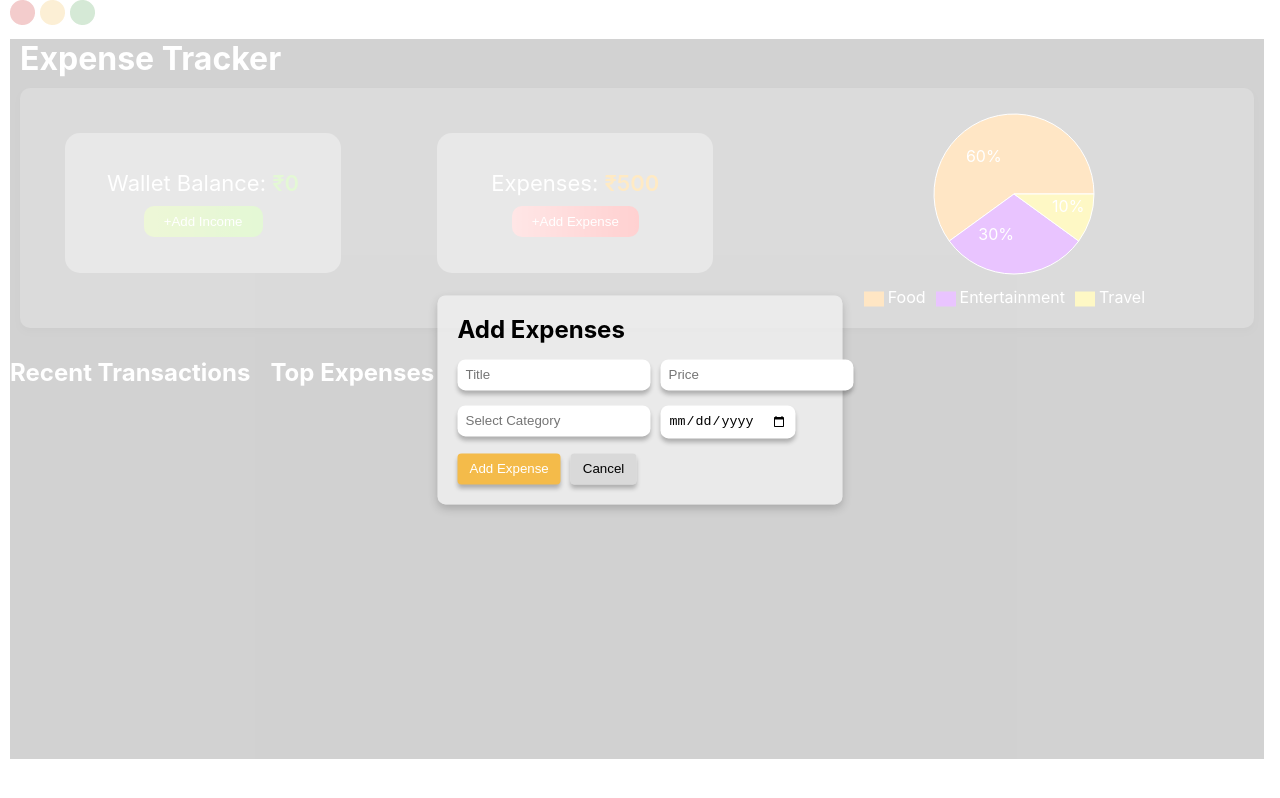
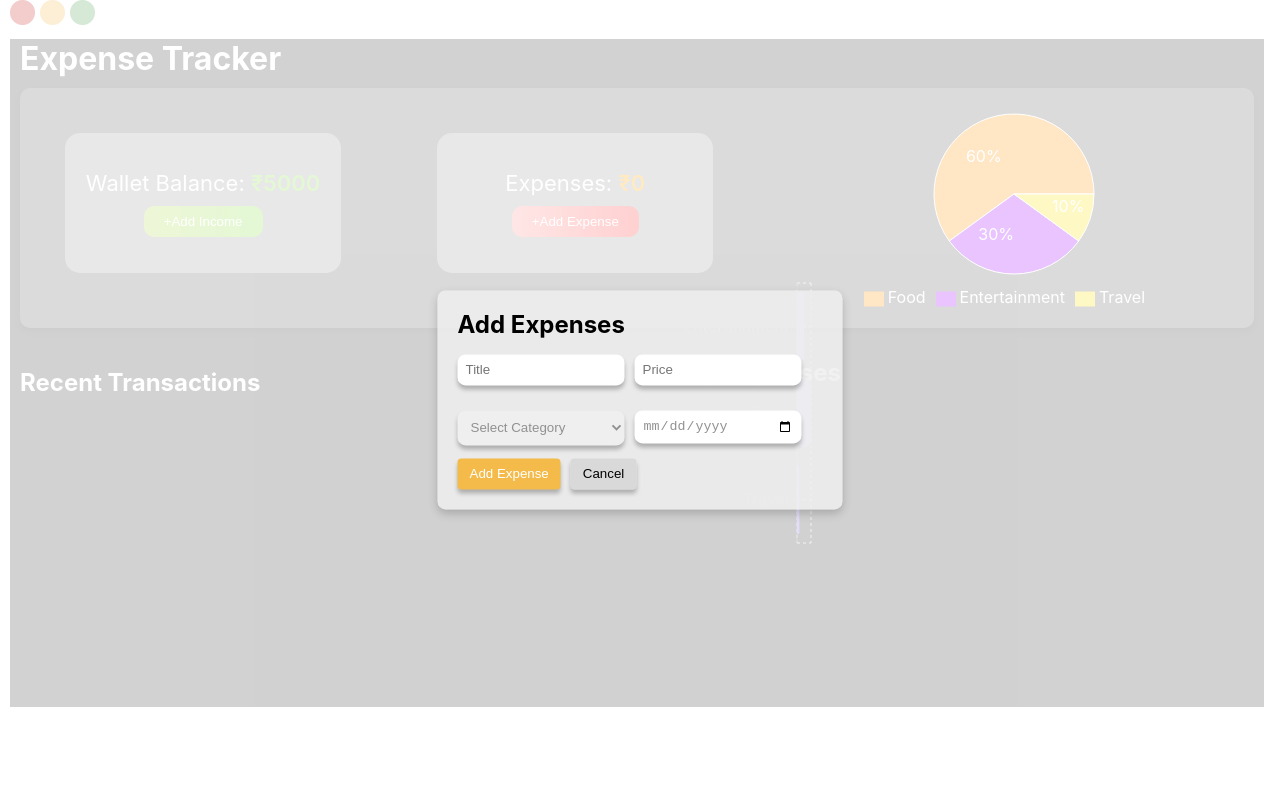
Before and after one commit to prachi397/Expense-Tracker, a React (Create React App) app: page / in a window 1280 px wide. Both pictures are taken after a click on the button "+Add Expense". Built offline with nearby package versions, Linux system fonts and the light colour scheme.

Commit message:
creating expense table and persist data in local storage

```diff
--- a/package.json
+++ b/package.json
@@ -6,8 +6,10 @@
     "@testing-library/jest-dom": "^5.17.0",
     "@testing-library/react": "^13.4.0",
     "@testing-library/user-event": "^13.5.0",
+    "notistack": "^3.0.1",
     "react": "^18.3.1",
     "react-dom": "^18.3.1",
+    "react-icons": "^5.3.0",
     "react-modal": "^3.16.1",
     "react-scripts": "5.0.1",
     "recharts": "^2.13.3",
--- a/src/App.js
+++ b/src/App.js
@@ -1,10 +1,11 @@
 import Dashboard from "./components/dashboard/Dashboard";
+import { SnackbarProvider } from "notistack";
 
 function App() {
   return (
-    <div className="App">
+    <SnackbarProvider maxSnack={3} autoHideDuration={3000}>
       <Dashboard/>
-    </div>
+    </SnackbarProvider>
   );
 }
 
--- a/src/components/dashboard/Dashboard.js
+++ b/src/components/dashboard/Dashboard.js
@@ -1,14 +1,40 @@
-import React, { useState } from "react";
+import React, { useEffect, useState } from "react";
 import "./dashboard.css";
 import ExpenseLogo from "../../assets/ExpenseLogo.png";
 import ExpenseChart from "../chart/ExpenseChart";
 import Popup from "../modal/Popup";
+import { useSnackbar } from "notistack";
+import ExpenseTable from "../expenseTable/ExpenseTable";
+import ExpenseBarChart from "../expenseBarChart/ExpenseBarChart";
 
 const Dashboard = () => {
+  const { enqueueSnackbar } = useSnackbar();
   const [isBalanceModalOpen, setIsBalanceModalOpen] = useState(false);
   const [isExpenseModalOpen, setIsExpenseModalOpen] = useState(false);
-  const [balance, setBalance] = useState(0);
+  const [balance, setBalance] = useState(5000);
   const [incomeAmount, setIncomeAmount] = useState("");
+
+  const categories = ["Food", "Entertainment", "Travel"];
+
+  const [selectedCategory, setSelectedCategory] = useState("");
+  const [expenseTitle, setExpenseTitle] = useState("");
+  const [expensePrice, setExpensePrice] = useState("");
+  const [expenseDate, setExpenseDate] = useState("");
+
+  const [expenseShowPrice, setShowExpensePrice] = useState(0);
+
+  //empty array to store object of expense details
+  const [expenseDetails, setExpenseDetails] = useState([]);
+
+  //save balance to local storage whenever balance gets update
+  useEffect(() => {
+    localStorage.setItem("balance", JSON.stringify(balance));
+  }, [balance]);
+
+  //save expense details to local storage whenever expense deatils gets update
+  useEffect(() => {
+    localStorage.setItem("expenseDetails", JSON.stringify(expenseDetails));
+  }, [expenseDetails]);
 
   //function to set the income amount
   const handleIncomeAmount = (e) => {
@@ -21,7 +47,8 @@ const Dashboard = () => {
   };
 
   // function to add balance while clicking on add income button inside popup
-  const handleAddBalance = () => {
+  const handleAddBalance = (e) => {
+    e.preventDefault();
     setBalance(balance + parseInt(incomeAmount));
     handleCloseBalanceModal();
     setIncomeAmount("");
@@ -40,6 +67,63 @@ const Dashboard = () => {
   // function to close the popup for expense
   const handleExpenseCloseModal = () => {
     setIsExpenseModalOpen(false);
+  };
+
+  // function for when an category is selected
+  const handleCategoryChange = (event) => {
+    setSelectedCategory(event.target.value);
+  };
+
+  // function to add expense title
+  const handleExpenseTitle = (event) => {
+    setExpenseTitle(event.target.value);
+  };
+
+  // function to add expense price
+  const handleExpensePrice = (event) => {
+    setExpensePrice(event.target.value);
+  };
+
+  // function to add expense date
+  const handleExpenseDate = (event) => {
+    setExpenseDate(event.target.value);
+  };
+
+  //function to add expense after entering the details
+  const handleAddExpenseDetails = (e) => {
+    e.preventDefault();
+    // Check if the expense price exceeds the available balance
+    if (parseInt(expensePrice) > balance) {
+      enqueueSnackbar("Insufficient balance to add this expense!", { variant: "error" });
+      return;
+    }
+    let expenseData = {
+      expenseTitle,
+      expensePrice,
+      selectedCategory,
+      expenseDate,
+    };
+    setExpenseDetails((prevExpenseDetails) => {
+      const newExpenseDetails = [...prevExpenseDetails, expenseData];
+      const totalExpense = newExpenseDetails.reduce(
+        (sum, expense) => sum + parseInt(expense.expensePrice),
+        0
+      );
+      setShowExpensePrice(totalExpense);
+      return newExpenseDetails;
+    });
+    setExpenseTitle("");
+    setExpensePrice("");
+    setSelectedCategory("");
+    setExpenseDate("");
+  };
+
+  const handleDelete = (expense) => {
+    // Implement delete functionality
+  };
+
+  const handleEdit = (expense) => {
+    // Implement edit functionality
   };
 
   return (
@@ -64,7 +148,7 @@ const Dashboard = () => {
           <div className="expense-container">
             <span className="expense-amount">
               <span>Expenses: </span>
-              <span className="expenses">₹500</span>
+              <span className="expenses">₹{expenseShowPrice}</span>
             </span>
             <button className="addExpense-btn" onClick={handleAddExpenses}>
               +Add Expense
@@ -79,8 +163,8 @@ const Dashboard = () => {
         {/* add income modal */}
         <Popup
           isOpen={isBalanceModalOpen}
+          onClose={handleCloseBalanceModal}
           onSubmit={handleAddBalance}
-          onClose={handleCloseBalanceModal}
           title="Add Balance"
           submitText="Add Balance"
           cancelText="Cancel"
@@ -90,56 +174,69 @@ const Dashboard = () => {
             placeholder="Income Amount"
             value={incomeAmount}
             onChange={handleIncomeAmount}
+            required
           />
         </Popup>
 
         {/* add expense modal */}
         <Popup
           isOpen={isExpenseModalOpen}
-          //   onSubmit={handleAddBalance}
           onClose={handleExpenseCloseModal}
+          onSubmit={handleAddExpenseDetails}
           title="Add Expenses"
           submitText="Add Expense"
           cancelText="Cancel"
         >
           <div className="input-cont">
-            <div>
             <input
               type="text"
               placeholder="Title"
-                value={incomeAmount}
-                onChange={handleIncomeAmount}
+              value={expenseTitle}
+              onChange={handleExpenseTitle}
+              required
             />
             <input
               type="text"
-                placeholder="Select Category"
-                value={incomeAmount}
-                onChange={handleIncomeAmount}
+              placeholder="Price"
+              value={expensePrice}
+              onChange={handleExpensePrice}
+              required
             />
-            </div>
-            <div>
-              <input
-                type="text"
-                placeholder="Price"
-                value={incomeAmount}
-                onChange={handleIncomeAmount}
-              />
+            <select
+              value={selectedCategory}
+              onChange={handleCategoryChange}
+              required
+            >
+              <option value="">Select Category</option>
+              {categories.map((category) => (
+                <option key={category} value={category}>
+                  {category}
+                </option>
+              ))}
+            </select>
             <input
               type="date"
               placeholder="dd/mm/yyyy"
-                value={incomeAmount}
-                onChange={handleIncomeAmount}
+              value={expenseDate}
+              onChange={handleExpenseDate}
+              required
             />
-            </div>
           </div>
         </Popup>
         {/* second conatiner */}
         <div className="second-conatiner">
           <div className="recent-transaction">
             <h2>Recent Transactions</h2>
+            {/* table to show expense details */}
+            <ExpenseTable
+            expenseDetails={expenseDetails}
+            onEdit={handleEdit}
+            onDelete={handleDelete}
+            />
           </div>
           <div className="top-expenses">
             <h2>Top Expenses</h2>
+            <ExpenseBarChart/>
           </div>
         </div>
       </div>
--- a/src/components/dashboard/dashboard.css
+++ b/src/components/dashboard/dashboard.css
@@ -6,7 +6,7 @@
     margin: 10px;
     background: #3B3B3B;
     width: 98%;
-    height: 90vh;
+    height: 100%;
     color: #FFFFFF;
 }
 
@@ -108,7 +108,7 @@
 .input-cont{
     display: flex;
     flex-direction: row;
-    flex-wrap: nowrap;
+    flex-wrap: wrap;
     gap: 10px;
 }
 .input-cont input{
@@ -118,3 +118,7 @@
     display: flex;
     gap: 20px;
 }
+.recent-transaction{
+    width: 50%;
+    margin: 10px;
+}
--- /dev/null
+++ b/src/components/expenseBarChart/ExpenseBarChart.js
@@ -0,0 +1,28 @@
+import React from "react";
+import { BarChart, Bar, XAxis, YAxis, Tooltip, CartesianGrid, ResponsiveContainer } from "recharts";
+
+const ExpenseBarChart = () => {
+  const data = [
+    { name: "Entertainment", expense: 150 },
+    { name: "Food", expense: 300 },
+    { name: "Travel", expense: 50 },
+  ];
+
+  return (
+    <ResponsiveContainer width="100%" height={300}>
+      <BarChart
+        layout="vertical"
+        data={data}
+        margin={{ top: 20, right: 30, left: 20, bottom: 20 }}
+      >
+        <CartesianGrid strokeDasharray="3 3" />
+        <XAxis type="number" hide />
+        <YAxis type="category" dataKey="name" width={100} />
+        <Tooltip />
+        <Bar dataKey="expense" fill="#8a6af3" radius={[10, 10, 10, 10]} />
+      </BarChart>
+    </ResponsiveContainer>
+  );
+};
+
+export default ExpenseBarChart;
--- /dev/null
+++ b/src/components/expenseTable/ExpenseTable.js
@@ -0,0 +1,32 @@
+import React from "react";
+import "./expenseTable.css";
+import { FaPizzaSlice, FaGift, FaSuitcaseRolling, FaTimes, FaPencilAlt} from "react-icons/fa";
+
+const ExpenseTable = ({ expenseDetails, onEdit, onDelete }) => {
+  return (
+      <div className="expense-table">
+        {expenseDetails.map((expense, index) => (
+          <div key={index} className="expense-row">
+            <div className="expense-icon">
+              {/* Icon based on category */}
+              <span role="img" aria-label={expense.selectedCategory}>
+                {expense.selectedCategory === "Food" && <FaPizzaSlice />}
+                {expense.selectedCategory === "Entertainment" && <FaGift/>}
+                {expense.selectedCategory === "Travel" && <FaSuitcaseRolling />}
+              </span>
+            </div>
+            <div className="expense-info">
+              <h3>{expense.expenseTitle}</h3>
+              <p>{new Date(expense.expenseDate).toLocaleDateString()}</p>
+            </div>
+            <div className="expenseAmount">₹{expense.expensePrice}</div>
+            <div className="expense-actions">
+            <button onClick={() => onDelete(index)} className="delete-btn"><FaTimes/></button>
+            <button onClick={() => onEdit(index)} className="edit-btn"><FaPencilAlt/></button>
+          </div>
+          </div>
+        ))}
+      </div>
+  );
+};
+export default ExpenseTable;
--- /dev/null
+++ b/src/components/expenseTable/expenseTable.css
@@ -0,0 +1,62 @@
+.expense-table {
+    width: 100%;
+    margin-top: 20px;
+    background: #FFFFFF;
+    border-radius: 15px;
+}
+
+.expense-row {
+    display: flex;
+    align-items: center;
+    padding: 15px;
+    border-bottom: 1px solid #9B9B9B;
+    margin: 10px;
+}
+
+.expense-icon {
+    font-size: 15px;
+    margin-right: 10px;
+    background: #D9D9D9;
+    color: #33363F;
+    border-radius: 18px;
+    padding: 5px;
+}
+
+.expense-info h3 {
+    margin: 0;
+    color: #000000;
+}
+
+.expense-info p {
+    margin: 0;
+    color: #9B9B9B;
+    font-size: 0.9em;
+}
+
+.expenseAmount {
+    margin-left: auto;
+    color: #F4BB4A;
+    font-weight: bold;
+}
+
+.expense-actions button {
+    width: 40px;
+    height: 40px;
+    border-radius: 50%;
+    border: none;
+    cursor: pointer;
+    margin-left: 10px;
+}
+.expense-actions button:hover {
+    opacity: 0.5;
+  }
+
+.edit-btn {
+    background-color: #ffc107;
+    color: white;
+}
+
+.delete-btn {
+    background-color: #ff4d4d;
+    color: white;
+}
--- a/src/components/modal/Popup.js
+++ b/src/components/modal/Popup.js
@@ -19,17 +19,21 @@ const Popup = ({
       overlayClassName="modal-overlay"
     >
       <h2>{title}</h2>
-      <div className={submitText==='Add Balance' ? 'popup-main':''}>
-      <div className="modal-content">{children}</div>
+      {/* <div className={submitText === "Add Balance" ? "popup-main" : ""}> */}
+        <div className="modal-content">
+          <form  className={submitText === "Add Balance" ? "popup-main" : ""} onSubmit={onSubmit}>
+            {children}
             <div className="modal-btn">
-        <button className="modal-submit-btn" onClick={onSubmit}>
+              <button className="modal-submit-btn" type="submit">
                 {submitText}
               </button>
               <button className="modal-cancel-btn" onClick={onClose}>
                 {cancelText}
               </button>
             </div>
+          </form>
         </div>
+      {/* </div> */}
     </Modal>
   );
 };
--- a/src/components/modal/popup.css
+++ b/src/components/modal/popup.css
@@ -25,7 +25,8 @@
   font-size: 1.5em;
   margin-bottom: 15px;
 }
-.popup-main{
+
+.popup-main {
   display: flex;
   gap: 10px;
 }
@@ -33,11 +34,21 @@
 .modal-content {
   color: #D9D9D9;
 }
-.modal-content input{
+
+.modal-content input,
+.modal-content select {
   box-shadow: 0px 4px 4px 0px #00000040;
   padding: 8px;
   border: none;
   border-radius: 8px;
+  color: #919191;
+  width: 151px;
+}
+
+.modal-content select {
+  width: 167px;
+  height: min-content;
+  padding: 9px;
 }
 
 .modal-btn {
```
Also changed, not shown: 1 other file (tests, documents, lock files or other folders). Lines whose indentation alone changed are shown as unchanged.
